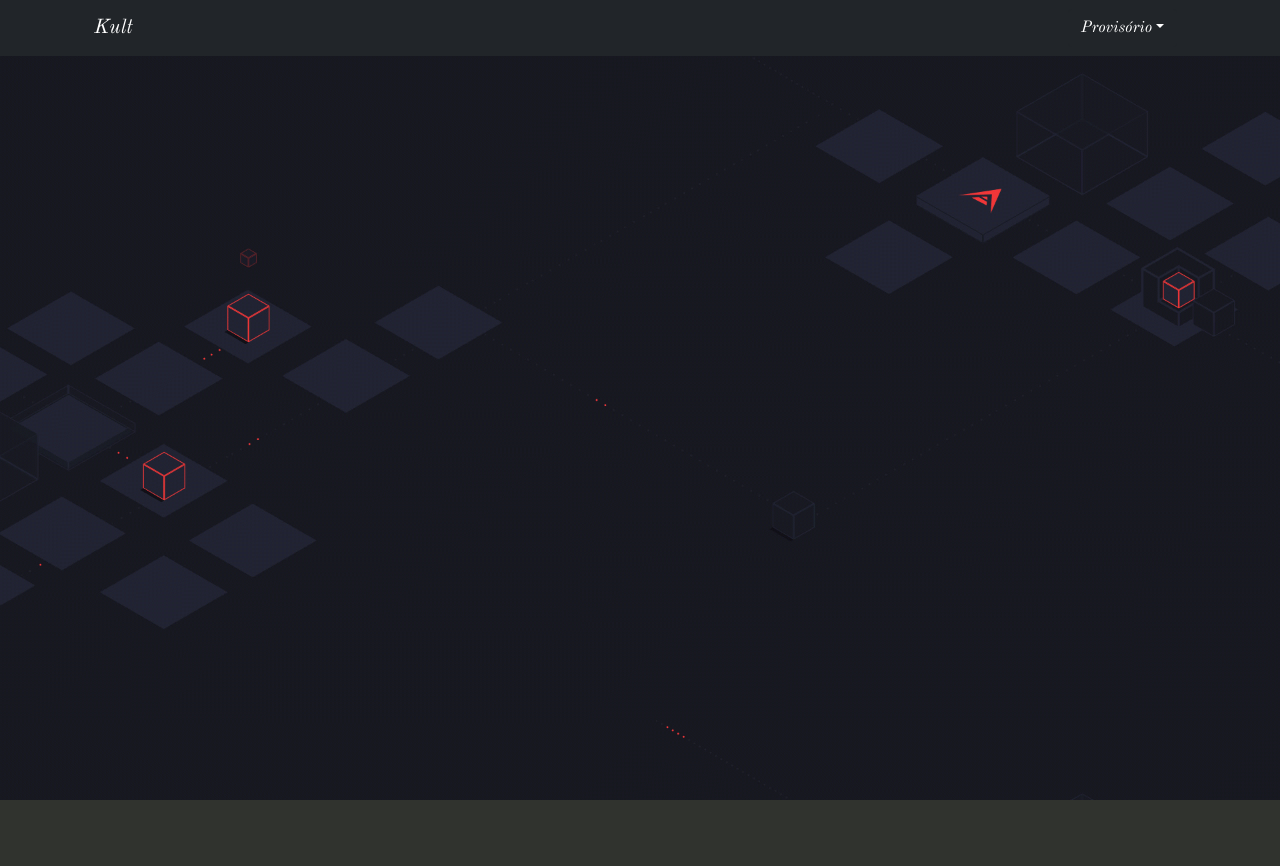
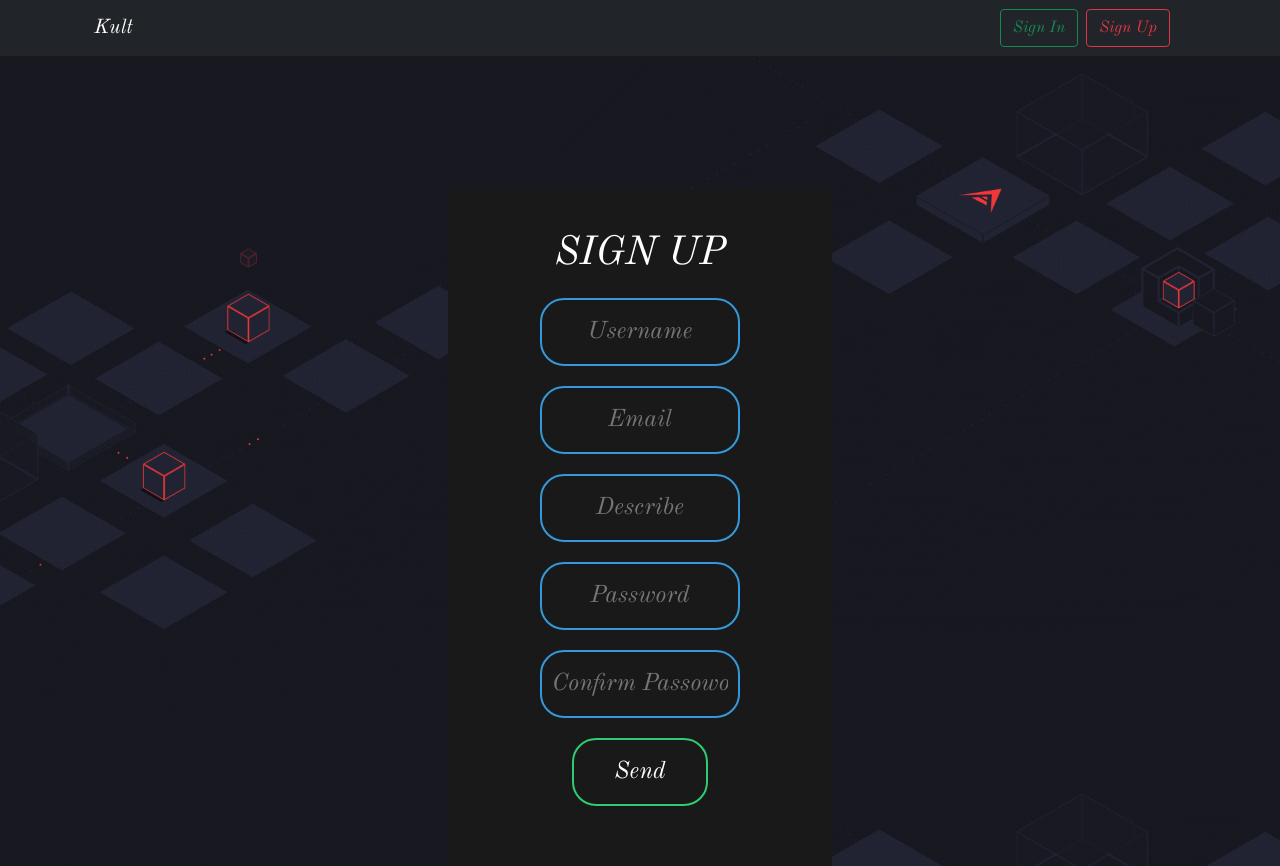
Before and after one commit to Alysson1013/kult, a React (Create React App) app in the folder appreact/: page /signup in a window 1280 px wide. Before the commit this address had no page. Before the commit the page ends 800 px from the top, so only its background shows below. Built offline with nearby package versions, Linux system fonts and the light colour scheme.

Commit message:
(22/03) Visual da tela de cadastro.

```diff
--- a/appreact/src/App.js
+++ b/appreact/src/App.js
@@ -1,9 +1,10 @@
 import React from 'react'
 import './App.scss'
 import { BrowserRouter, Routes, Route } from 'react-router-dom'
-import Home from '../src/components/Home'
-import Header from '../src/components/Header'
-import Movie from '../src/components/Movie'
+import Home from './components/Home'
+import Header from './components/Header'
+import Movie from './components/Movie'
+import Signup from './components/Signup'
 
 function App() {
   return (
@@ -13,6 +14,7 @@ function App() {
         <Routes>
           <Route path="/" element={<Home />} />
           <Route path="movie/:id" element={<Movie />} />
+          <Route path="signup" element={<Signup />} />
         </Routes>
       </BrowserRouter>
     </React.Fragment>
--- a/appreact/src/App.scss
+++ b/appreact/src/App.scss
@@ -11,8 +11,6 @@ body{
     font-size: 1.5rem;
     margin: 0;
 }
-
-
 
 .item img{
   width: 350px;
--- a/appreact/src/components/Header.js
+++ b/appreact/src/components/Header.js
@@ -6,15 +6,13 @@ const Header = () => {
     return (
         <nav className={"navbar navbar-dark bg-dark animate__animated animate__bounceInLeft " + styles.drop}>
             <NavLink className={"navbar-brand navbar-expand-lg " + styles.logo} to="/" end>Kult</NavLink>
-            <div className="dropdown animate__animated animate__bounce animate__bounceInLeft ">
-                <button className="btn btn-dark dropdown-toggle" type="button" id="dropdownMenuButton2" data-bs-toggle="dropdown" aria-expanded="false">
-                    Provisório
-                </button>
-                <ul className="dropdown-menu dropdown-menu-dark" aria-labelledby="dropdownMenuButton2">
-                    <li className={styles.item}><NavLink className={styles.link} to="/myaccount" > My Account </NavLink></li>
-                    <li><hr className="dropdown-divider" /></li>
-                    <li className={styles.item}><span className={styles.danger}>Delete my Account</span></li>
-                </ul>
+            <div className={"dropdown animate__animated animate__bounce animate__bounceInLeft "+ styles.buttons}>
+                <NavLink to="/">
+                    <button class="btn btn-outline-success me-2" type="submit">Sign In</button>
+                </NavLink>
+                <NavLink to="/signup">
+                    <button class="btn btn-outline-danger me-2" type="submit">Sign Up</button>
+                </NavLink>
             </div>
         </nav>
     )
--- a/appreact/src/components/Movie.js
+++ b/appreact/src/components/Movie.js
@@ -52,6 +52,9 @@ const Movie = () => {
                 <p className={styles.description}>
                     {movie[0].description}
                 </p>
+                <p className={styles.description}>
+                    {movie[0].director}
+                </p>
             </div>
             <div className={styles.slider}>
                 <Slider title="Comedy" firstSection={1} />
--- /dev/null
+++ b/appreact/src/components/Signup.js
@@ -0,0 +1,24 @@
+import React from 'react'
+import styles from './Signup.module.css'
+import axios from 'axios'
+
+const Signup = () => {
+    function handleSubmit(event){
+        event.preventDefault()
+    }
+
+    return (
+        <form className={styles.box} onSubmit={handleSubmit}>
+            <h1>Sign Up</h1>
+            <input type="text" name="" id="name" placeholder="Username" />
+            <input type="email" name="" id="email" placeholder="Email" />
+            <input type="text" name="" id="describe" placeholder="Describe" />
+            <input type="password" name="" id="password" placeholder="Password" />
+            <input type="password" name="" id="confirmPassword" placeholder="Confirm Passoword" />
+            <input type="submit" name="" value="Send" />
+        </form>
+
+    )
+}
+
+export default Signup
--- /dev/null
+++ b/appreact/src/components/Signup.module.css
@@ -0,0 +1,69 @@
+  .box{
+    margin-top: 10%;
+    width: 30%;
+    padding: 40px;
+    position: absolute;
+    top: 50%;
+    left: 50%;
+    transform: translate(-50%,-50%);
+    background: #191919;
+    text-align: center;
+  }
+  .box h1{
+    color: white;
+    text-transform: uppercase;
+    font-weight: 500;
+  }
+  .box input[type = "text"],.box input[type = "password"]{
+    border:0;
+    background: none;
+    display: block;
+    margin: 20px auto;
+    text-align: center;
+    border: 2px solid #3498db;
+    padding: 14px 10px;
+    width: 200px;
+    outline: none;
+    color: white;
+    border-radius: 24px;
+    transition: 0.25s;
+  }
+  .box input[type = "text"]:focus,.box input[type = "password"]:focus{
+    width: 280px;
+    border-color: #2ecc71;
+  }
+  .box input[type = "email"],.box input[type = "password"]{
+    border:0;
+    background: none;
+    display: block;
+    margin: 20px auto;
+    text-align: center;
+    border: 2px solid #3498db;
+    padding: 14px 10px;
+    width: 200px;
+    outline: none;
+    color: white;
+    border-radius: 24px;
+    transition: 0.25s;
+  }
+  .box input[type = "email"]:focus,.box input[type = "password"]:focus{
+    width: 280px;
+    border-color: #2ecc71;
+  }
+  .box input[type = "submit"]{
+    border:0;
+    background: none;
+    display: block;
+    margin: 20px auto;
+    text-align: center;
+    border: 2px solid #2ecc71;
+    padding: 14px 40px;
+    outline: none;
+    color: white;
+    border-radius: 24px;
+    transition: 0.25s;
+    cursor: pointer;
+  }
+  .box input[type = "submit"]:hover{
+    background: #2ecc71;
+  }
```
Also changed, not shown: appreact/src/components/Header.module.css (line endings or trailing spaces).
